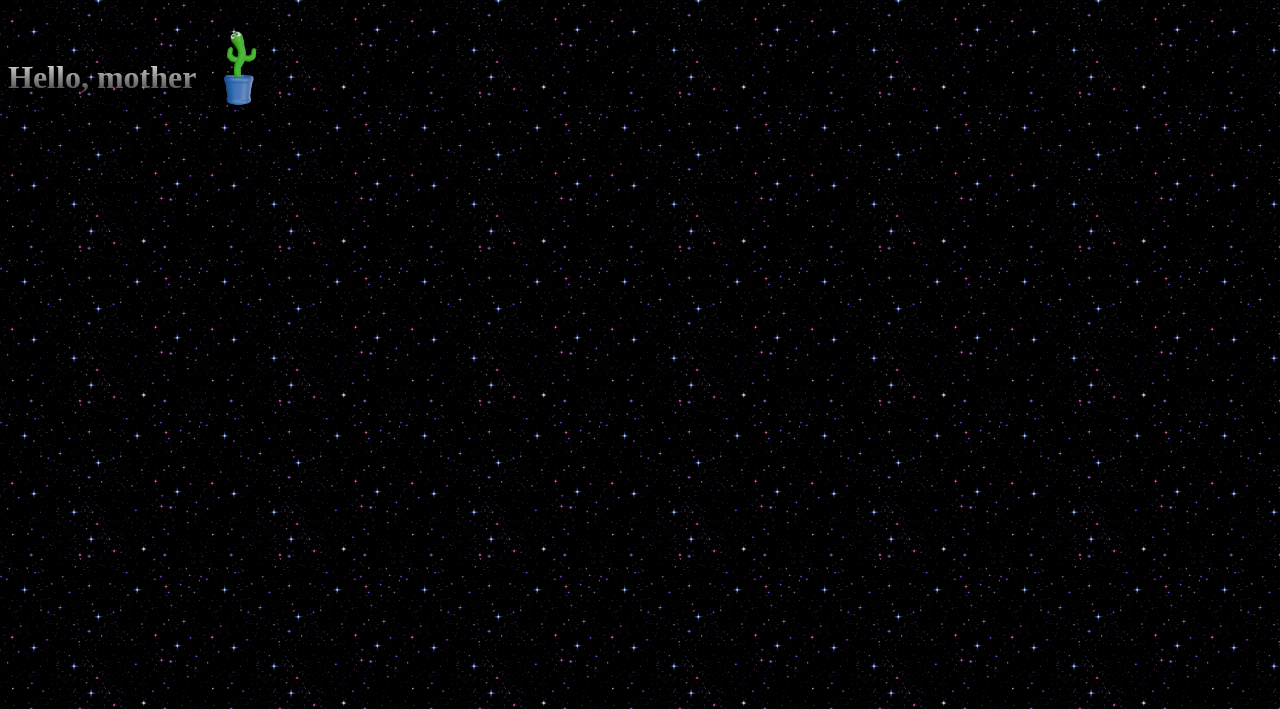
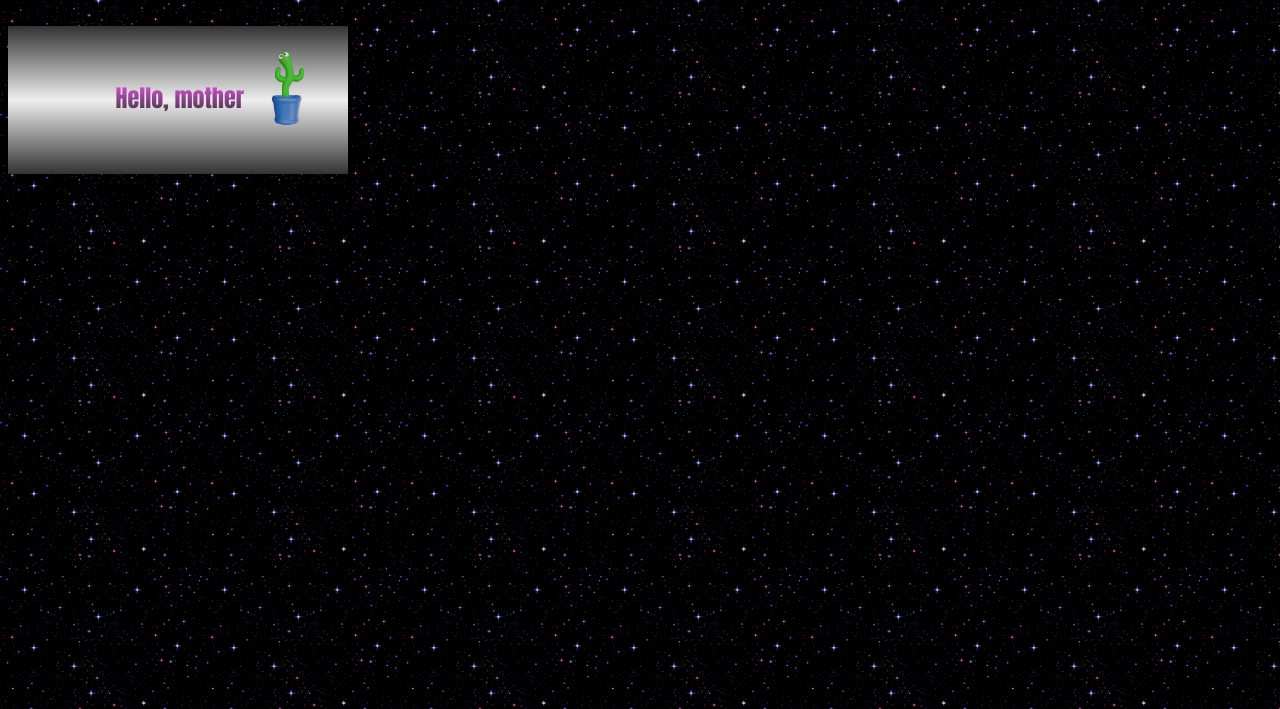
Before and after one commit to lapisprincess/lapisprincess.github.io, a website: page index.html in a window 1280 px wide. Shown: the part 91-800 px from the top of the page. Drawn offline with Linux system fonts and the light colour scheme.

Commit message:
fancified the mother section

```diff
--- a/index.html
+++ b/index.html
@@ -14,8 +14,10 @@
             <h1>Matilda's Magical Space</h1>
             <img src="images/dance.gif">
         </header>
-        <h1>Hello, mother</h1>
-        <img src="images/cacus.gif">
-        <script src="index.js" async defer></script>
+        <div id="mother">
+            <h2>Hello, mother</h2>
+            <img src="images/cacus.gif">
+            <script src="index.js" async defer></script>
+        </div>
     </body>
 </html>
--- a/style.css
+++ b/style.css
@@ -1,5 +1,14 @@
 header {
     text-align: center;
+}
+
+#mother {
+    margin: 0 auto;
+    padding: 20px;
+    width: 300px;
+    float: left;
+    text-align: right;
+    background-image: linear-gradient(#333, #eee, #333)
 }
 
 h1 {
@@ -14,6 +23,18 @@ h1 {
     -webkit-text-fill-color: transparent;
 }
 
+h2 {
+    display: inline-block;
+    top: 50%;
+    -ms-transform: translateY(-50%);
+    transform: translateY(-50%);
+    font-family:Impact, Haettenschweiler, 'Arial Narrow Bold', sans-serif;
+    text-align: center;
+    background: -webkit-linear-gradient(#e5e, #333);
+    -webkit-background-clip: text;
+    -webkit-text-fill-color: transparent;
+}
+
 img {
     display: inline-block;
     height: 80;
```
